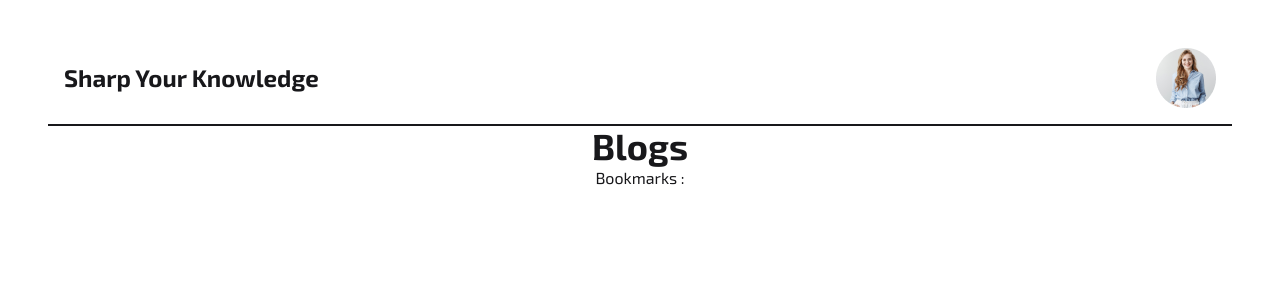
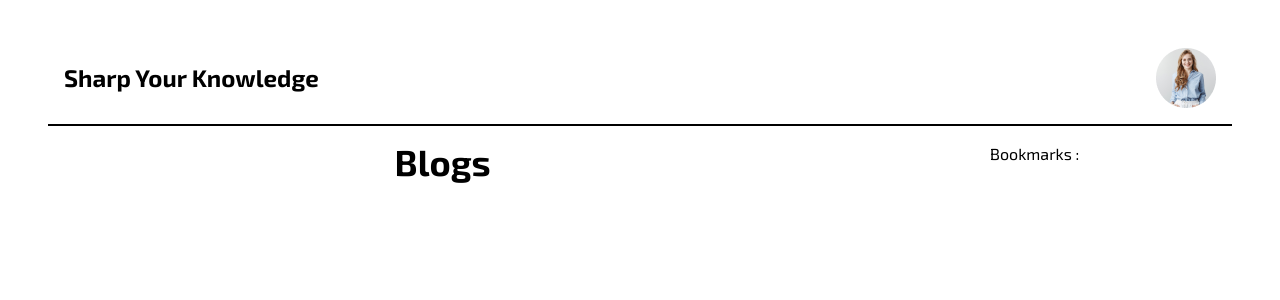
Before and after one commit to Amitkumersarkar/Sharp-Your-Knowledge, a React (Vite) app: page / in a window 1280 px wide. Shown: the top 300 px of the page. Built offline with nearby package versions, Linux system fonts and the light colour scheme.

Commit message:
added new file

```diff
--- a/src/App.jsx
+++ b/src/App.jsx
@@ -10,7 +10,7 @@ function App() {
     <>
       <div>
         <Header></Header>
-        <div>
+        <div className='md:flex p-4'>
           <Blogs></Blogs>
           <Bookmarks></Bookmarks>
         </div>
--- a/src/components/Blogs/Blogs.jsx
+++ b/src/components/Blogs/Blogs.jsx
@@ -14,7 +14,7 @@ const Blogs = () => {
     }, [])
 
     return (
-        <div>
+        <div className="md:w-2/3">
             <h1 className="text-4xl font-bold">Blogs</h1>
         </div>
     );
--- a/src/components/Bookmarks/Bookmarks.jsx
+++ b/src/components/Bookmarks/Bookmarks.jsx
@@ -1,7 +1,7 @@
 const Bookmarks = () => {
 
     return (
-        <div>
+        <div className="md:w-1/3">
             <h2>Bookmarks : </h2>
         </div>
     );
--- a/src/index.css
+++ b/src/index.css
@@ -1,6 +1,5 @@
 @import url('https://fonts.googleapis.com/css2?family=Exo+2:ital,wght@0,100..900;1,100..900&display=swap');
 @import "tailwindcss";
-@plugin "daisyui";
 
 body {
   font-family: "Exo 2", serif;
```
